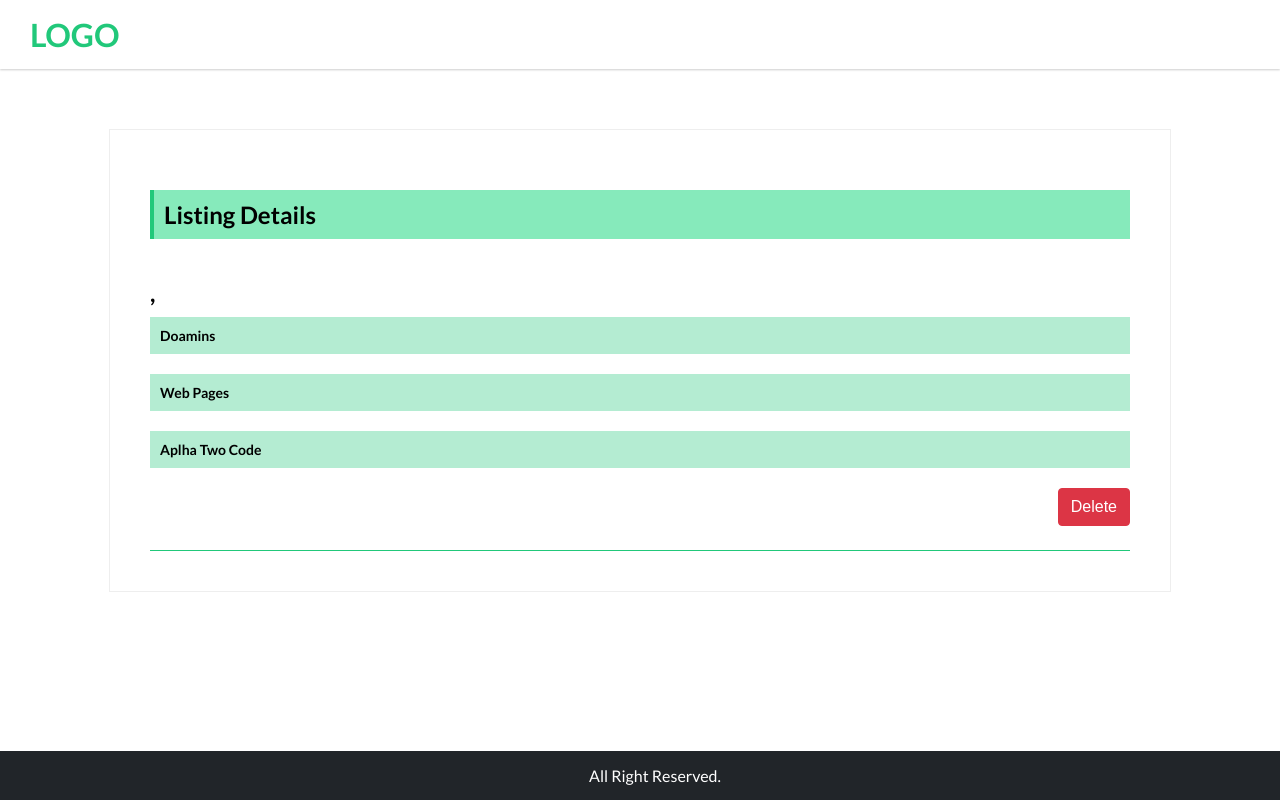
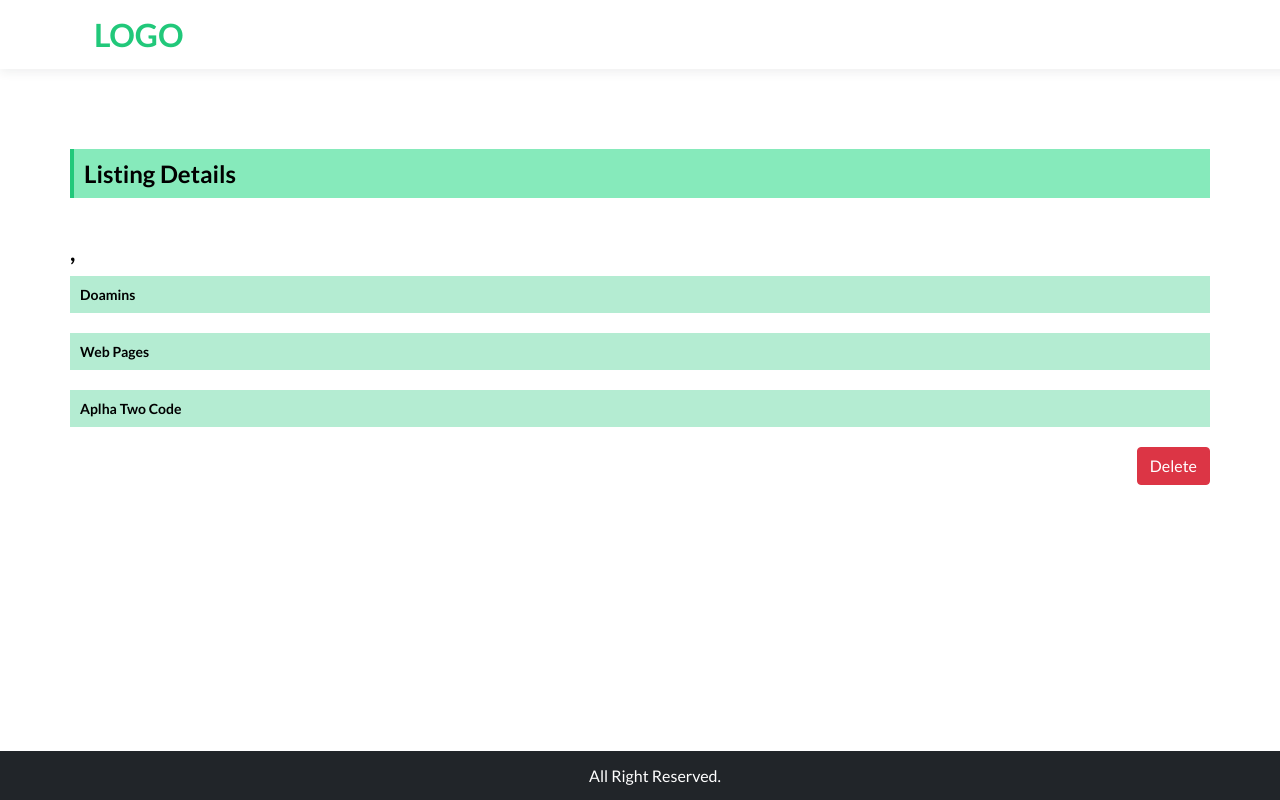
Before and after one commit to gaurav2622/react-assignment, a React (Create React App) app: page /details in a window 1280 px wide. Built offline with nearby package versions, Linux system fonts and the light colour scheme.

Commit message:
fix css issue

```diff
--- a/src/App.js
+++ b/src/App.js
@@ -1,11 +1,11 @@
 import { BrowserRouter as Router, Routes, Route } from "react-router-dom";
 import { Provider } from "react-redux";
 import { store } from "./store/store";
-import "./App.css";
 import Header from "./components/headerComponent/header";
 import ListingComponent from "./components/listingComponent/listing";
 import DetailComponent from "./components/detailComponent/detail";
 import Footer from "./components/footerComponent/footer";
+import "./App.css";
 
 function App() {
   return (
--- a/src/components/detailComponent/detail.css
+++ b/src/components/detailComponent/detail.css
@@ -13,21 +13,22 @@
 .hinge {
   animation: zoomOutDown 0.75s both;
 }
-.container {
-  max-width: 85rem;
+
+.detail {
+  margin-top: 4.3125rem;
+}
+.detail-container {
+  max-width: 71.25rem;
   margin: 0 auto;
 }
+
 .detail-wrapper {
-  max-width: 61.25rem;
-  margin: 3.75rem auto;
-  padding: 2.5rem;
-  background: #fff;
-  border: 1px solid #eeeeee;
+  padding-top: 3.75rem;
 }
 
 @media (max-width: 768px) {
   .detail-wrapper {
-    padding: 15px;
+    padding: 0.9375rem;
   }
 }
 
@@ -36,14 +37,10 @@
   border-bottom: 0.0625rem solid transparent;
 }
 
-.border-bottom {
-  border-bottom-color: #21c87a;
-}
-
 .state {
   font-size: 1.5rem;
   font-weight: 600;
-  margin-bottom: 10px;
+  margin-bottom: 0.625rem;
 }
 
 .job-filter {
@@ -81,6 +78,7 @@
   border-radius: 0.25rem;
   border: 1px solid #21c87a;
   cursor: pointer;
+  font-family: inherit;
 }
 
 .btn-home {
--- a/src/components/detailComponent/detail.jsx
+++ b/src/components/detailComponent/detail.jsx
@@ -31,7 +31,7 @@ const DetailComponent = () => {
   };
   return (
     <div className="detail">
-      <div className="container">
+      <div className="detail-container">
         <div className="detail-wrapper">
           <div className="detail-heading">
             <h2 className="listing-title">Listing Details</h2>
--- a/src/components/footerComponent/footer.css
+++ b/src/components/footerComponent/footer.css
@@ -9,7 +9,7 @@
   z-index: 999;
 }
 
-.container {
-  max-width: 85rem;
+.footer-container {
+  max-width: 90%;
   margin: 0 auto;
 }
--- a/src/components/footerComponent/footer.jsx
+++ b/src/components/footerComponent/footer.jsx
@@ -4,7 +4,7 @@ import "./footer.css";
 const Footer = () => {
   return (
     <div className="footer">
-      <div className="container">
+      <div className="footer-container">
         <div className="copyright">All Right Reserved.</div>
       </div>
     </div>
--- a/src/components/headerComponent/header.css
+++ b/src/components/headerComponent/header.css
@@ -1,12 +1,16 @@
 .header {
+  position: fixed;
+  width: 100%;
+  top: 0;
+  z-index: 999;
   background-color: #fff;
   padding: 0.9375rem 1.875rem;
-  box-shadow: 0 0.0625rem 0.125rem rgba(0, 0, 0, 0.2);
+  box-shadow: 0rem 0.1875rem 0.625rem 0rem rgba(40, 48, 57, 0.08);
   color: #21c87a;
 }
 
-.container {
-  max-width: 85rem;
+.header-container {
+  max-width: 90%;
   margin: 0 auto;
 }
 
--- a/src/components/headerComponent/header.jsx
+++ b/src/components/headerComponent/header.jsx
@@ -4,7 +4,7 @@ import "./header.css";
 const Header = () => {
   return (
     <div className="header">
-      <div className="container">
+      <div className="header-container">
         <div className="d-flex">
           <div className="logo">LOGO</div>
         </div>
--- a/src/components/listingComponent/listing.css
+++ b/src/components/listingComponent/listing.css
@@ -1,24 +1,27 @@
-.container {
-  max-width: 85rem;
+.highlight {
+  background-color: #fff000;
+  color: #000;
+}
+
+.listing-container,
+.search-list-wrapper {
+  max-width: 71.25rem;
   margin: 0 auto;
+}
+
+.listing-container {
+  padding-bottom: 5.625rem;
 }
 @media (max-width: 768px) {
   .container {
     margin: 0 0.9375rem;
   }
 }
-.listing-wrapper {
-  max-width: 61.25rem;
-  margin: 3.75rem auto;
-  padding: 2.5rem;
-  background: #fff;
-  border: 1px solid #eeeeee;
-}
 
-@media (max-width: 768px) {
-  .listing-wrapper {
-    padding: 15px;
-  }
+.search-wrapper {
+  margin-top: 4.3125rem;
+  padding: 3.75rem 0;
+  background-color: rgba(2, 175, 116, 0.1);
 }
 
 .job-list {
@@ -34,20 +37,16 @@
   align-items: flex-start;
   height: 100%;
   position: relative;
-  border-bottom: 0.0625rem solid transparent;
+  border: 0.0625rem solid #eff0f2;
+  margin-bottom: 20px;
 }
 
 .job-list:hover {
-  -webkit-box-shadow: 0px 0px 34px 4px rgba(33, 37, 41, 0.06);
-  box-shadow: 0px 0px 34px 4px rgba(33, 37, 41, 0.06);
   -webkit-transition: all 0.3s ease-in-out;
   transition: all 0.3s ease-in-out;
   -webkit-transform: scale(1.01);
-  transform: scale(1.01);
-}
-
-.border-bottom {
-  border-bottom-color: #21c87a;
+  transform: translateY(-0.5rem);
+  border-color: #21c87a;
 }
 
 .state {
--- a/src/components/listingComponent/listing.jsx
+++ b/src/components/listingComponent/listing.jsx
@@ -72,6 +72,20 @@ const ListingComponent = () => {
     }
   };
 
+  // Highlight text
+  const getHighlightedText = (text, highlight) => {
+    const parts = text.split(new RegExp(`(${highlight})`, "gi"));
+    return parts.map((part, index) =>
+      part.toLowerCase() === highlight.toLowerCase() ? (
+        <span key={index} className="highlight">
+          {part}
+        </span>
+      ) : (
+        part
+      )
+    );
+  };
+
   // Sorting
   const handleSorting = (e) => {
     const sortOrder = e.target.value;
@@ -113,15 +127,22 @@ const ListingComponent = () => {
 
   return (
     <div className="listing" data-testid="wrapper">
-      <div className="container">
-        <div className="listing-wrapper">
+      <section className="search-wrapper">
+        <div className="container">
           <Search
             onInputChange={onInputChange}
             onSearchTypeChange={onSearchTypeChange}
             inputValue={inputValue}
           />
+        </div>
+      </section>
+      <section className="search-list-wrapper">
+        <div className="container">
           <Sort handleSorting={handleSorting} />
-
+        </div>
+      </section>
+      <section className="listing-container">
+        <div className="listing-wrapper">
           <div className="listing-heading">
             <h2 className="listing-title">Listing</h2>
           </div>
@@ -137,8 +158,12 @@ const ListingComponent = () => {
                     data-testid="detail-btn"
                   >
                     <div className="job-list-content">
-                      <div className="state">{uni.name}</div>
-                      <div className="name">{uni.country}</div>
+                      <div className="state">
+                        {getHighlightedText(uni.name, inputValue)}
+                      </div>
+                      <div className="name">
+                        {getHighlightedText(uni.country, inputValue)}
+                      </div>
                     </div>
                   </div>
                 );
@@ -148,7 +173,7 @@ const ListingComponent = () => {
             )}
           </div>
         </div>
-      </div>
+      </section>
     </div>
   );
 };
--- a/src/components/searchComponent/search.css
+++ b/src/components/searchComponent/search.css
@@ -1,6 +1,7 @@
-.search-wrapper {
+.search-wrapper-flex {
   display: flex;
-  margin-bottom: 1.25rem;
+  max-width: 38.75rem;
+  margin: 0 auto;
 }
 
 .search-wrapper-input {
@@ -9,9 +10,10 @@
   padding: 0.9375rem;
   border: 1px solid #d1d1d1;
   font-size: 1.125rem;
+  border-radius: 0.5rem;
 }
 
-.search-wrapper .form-control:not(:first-child) {
+.search-wrapper-flex .form-control:not(:first-child) {
   border-top-left-radius: 0;
   border-bottom-left-radius: 0;
   border-left: 0 none;
@@ -25,6 +27,7 @@
   border-top-right-radius: 0;
   border-bottom-right-radius: 0;
   border-right: 0 none;
+  font-size: 1rem;
 }
 
 .btn-search {
@@ -37,15 +40,15 @@
   padding: 0.375rem 0.75rem;
   font-size: 1rem;
   line-height: 1.5;
-  border-radius: 0.25rem;
+  border-radius: 0.5rem;
   border: 1px solid #21c87a;
   cursor: pointer;
+  font-family: inherit;
 }
 
 .search-wrapper-input::-webkit-input-placeholder {
   color: #21c87a;
   font-weight: 400;
-  font-style: italic;
 }
 
 .search-wrapper-input:focus {
--- a/src/components/searchComponent/search.jsx
+++ b/src/components/searchComponent/search.jsx
@@ -1,16 +1,34 @@
-import React from "react";
+import React, { useState } from "react";
 import "./search.css";
 
 const SearchComponent = ({ onSearchTypeChange, onInputChange, inputValue }) => {
+  const [searchType, setSearchType] = useState("");
+  const handleSearchTypeChange = (event) => {
+    const selectedType = event.target.value;
+    setSearchType(selectedType);
+    if (onSearchTypeChange) {
+      onSearchTypeChange(event);
+    }
+  };
+
+  const getPlaceholderText = () => {
+    if (searchType === "Name") {
+      return "Search by Name...";
+    } else if (searchType === "Country") {
+      return "Search by Country...";
+    } else {
+      return "Search Here...";
+    }
+  };
   return (
-    <div className="search-wrapper">
+    <div className="search-wrapper-flex">
       <div className="search-input-append">
         <select
           data-testid="select-wrapper"
           className="filter-select"
-          onChange={onSearchTypeChange}
+          onChange={handleSearchTypeChange}
         >
-          <option>Select Search Type</option>
+          <option value="">Select Search Type</option>
           <option value="Name">Search By Name</option>
           <option value="Country">Search By Country</option>
         </select>
@@ -18,7 +36,7 @@ const SearchComponent = ({ onSearchTypeChange, onInputChange, inputValue }) => {
       <input
         className="form-control search-wrapper-input"
         type="text"
-        placeholder="Search Here...."
+        placeholder={getPlaceholderText()}
         onChange={onInputChange}
         value={inputValue}
       />
--- a/src/components/sortComponent/sort.css
+++ b/src/components/sortComponent/sort.css
@@ -24,7 +24,7 @@
 .filter-select {
   padding: 0.625rem;
   border: 1px solid #d1d1d1;
-  border-radius: 5px;
+  border-radius: 0.5rem;
   background-color: #21c87a;
   color: #fff;
 }
```
